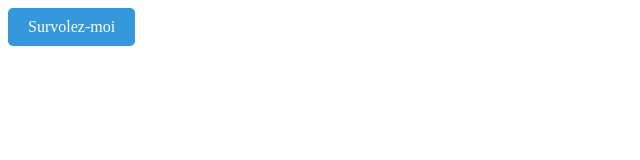
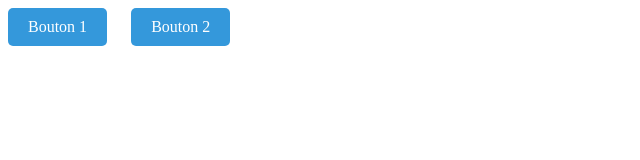
Before and after one commit to kevinnassara/test, a plain HTML site: page index.html in a window 1280 px wide. Shown: the whole page, without its empty margins (0-640 px from the left). Drawn offline with Linux system fonts and the light colour scheme.

Commit message:
Update index.html

```diff
--- a/index.html
+++ b/index.html
@@ -3,9 +3,9 @@
 <head>
 <meta charset="UTF-8">
 <meta name="viewport" content="width=device-width, initial-scale=1.0">
-<title>Bouton Animé</title>
+<title>Boutons Animés</title>
 <style>
-  /* Styles CSS pour le bouton */
+  /* Styles CSS pour les boutons */
   .animated-button {
     display: inline-block;
     padding: 10px 20px;
@@ -14,17 +14,30 @@
     text-decoration: none;
     border-radius: 5px;
     transition: background-color 0.3s ease;
+    margin-right: 20px;
   }
 
   .animated-button:hover {
     background-color: #2980b9;
   }
+
+  /* Animation CSS pour le deuxième bouton */
+  .scale-animation {
+    transition: transform 0.3s ease;
+  }
+
+  .scale-animation:hover {
+    transform: scale(1.2);
+  }
 </style>
 </head>
 <body>
 
-<!-- Bouton animé -->
-<a href="#" class="animated-button">Survolez-moi</a>
+<!-- Premier bouton animé -->
+<a href="#" class="animated-button">Bouton 1</a>
+
+<!-- Deuxième bouton animé avec animation JavaScript -->
+<a href="#" class="animated-button scale-animation">Bouton 2</a>
 
 </body>
 </html>
```
